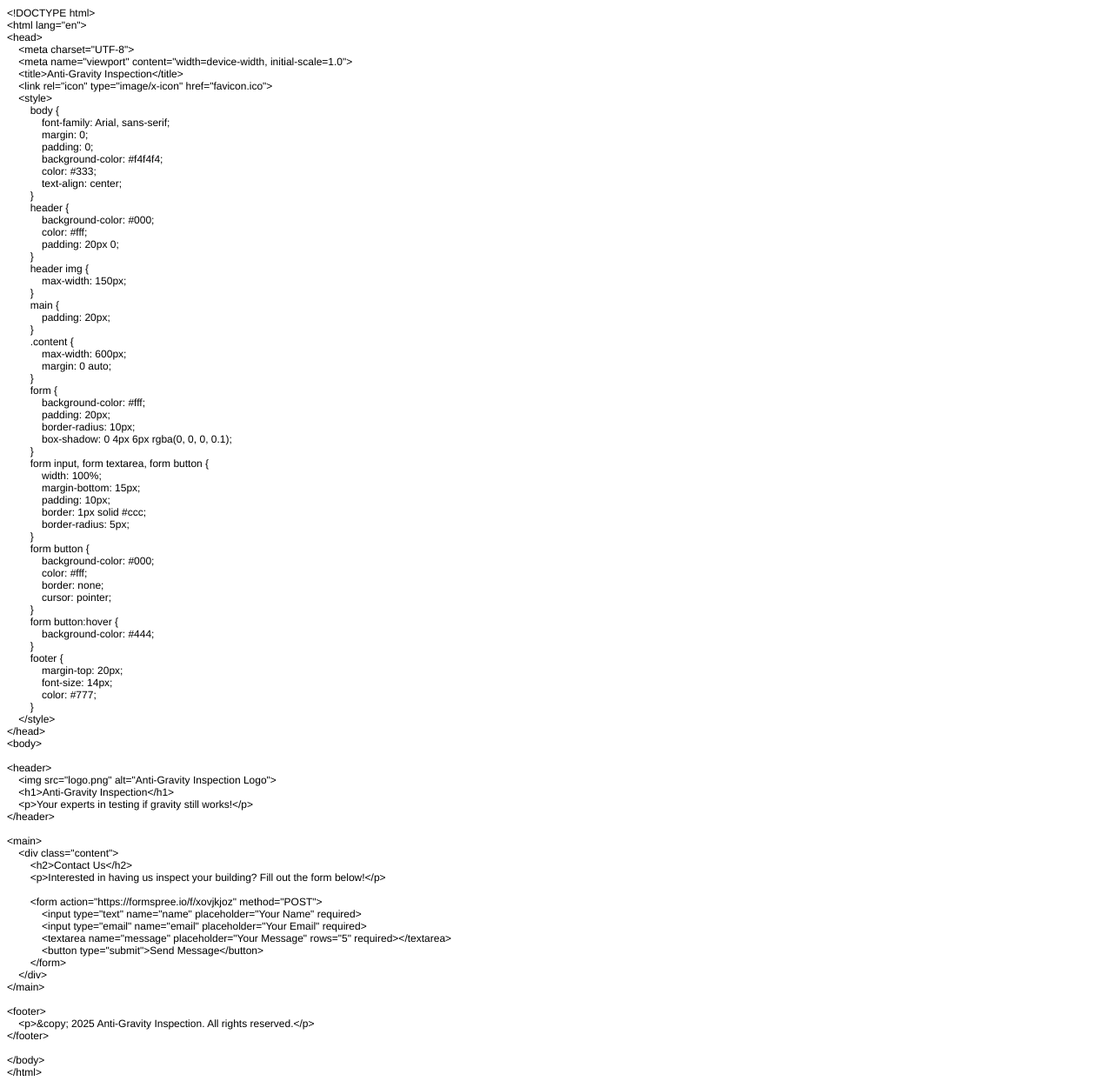
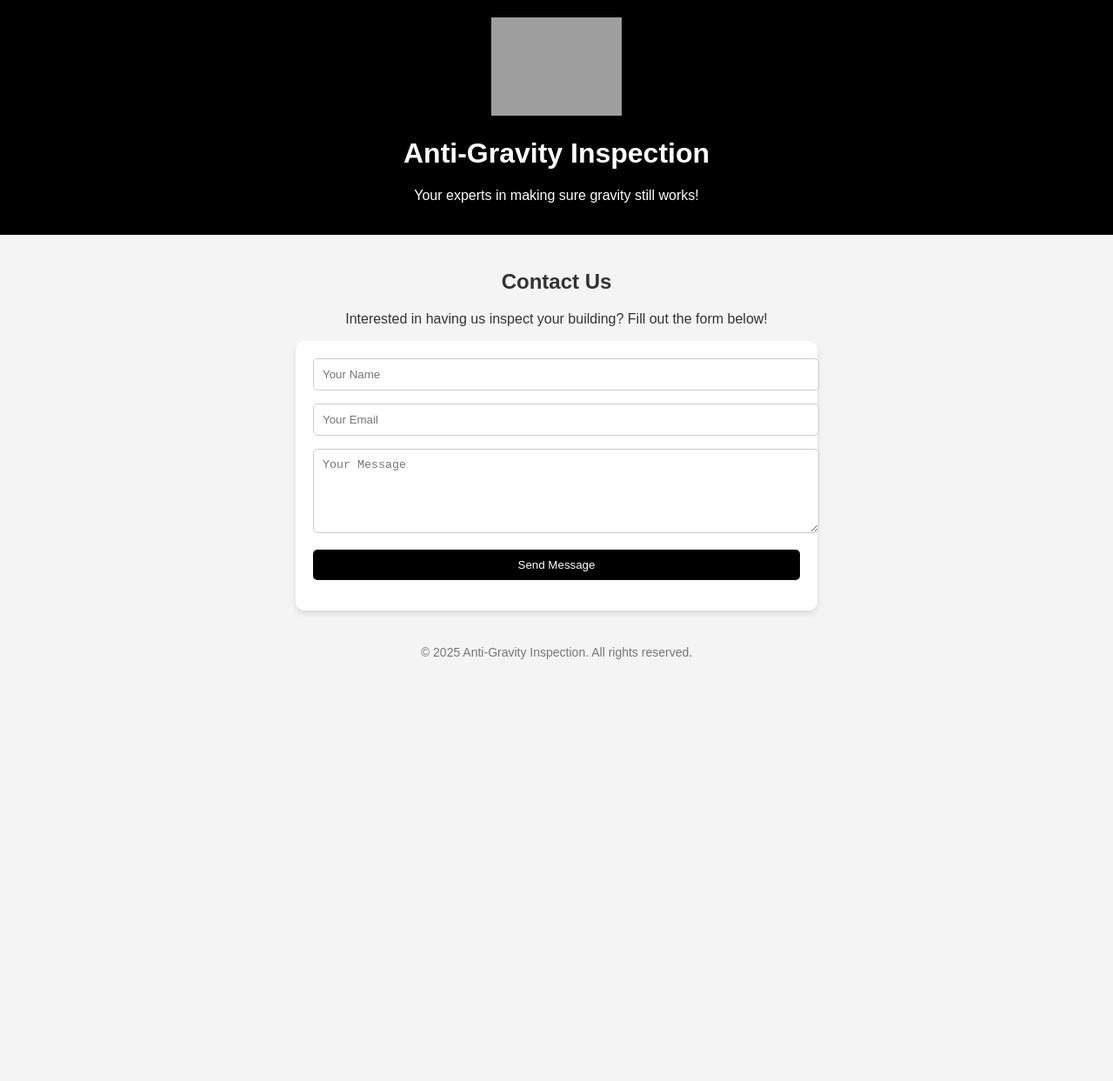
Before and after one commit to masonakcamara/antigravityinspection, a plain HTML site: page index.html in a window 1280 px wide. Shown: the whole page at 87% size. After the commit the page ends 800 px from the top, so only its background shows below. Drawn offline with Linux system fonts and the light colour scheme; grey boxes are pictures that could not be loaded.

Commit message:
Update index.html

```diff
--- a/index.html
+++ b/index.html
@@ -1,104 +1,175 @@
-<!DOCTYPE html PUBLIC "-//W3C//DTD HTML 4.01//EN" "http://www.w3.org/TR/html4/strict.dtd">
-<html>
+<!DOCTYPE html>
+
+<html lang="en">
+
 <head>
-  <meta http-equiv="Content-Type" content="text/html; charset=utf-8">
-  <meta http-equiv="Content-Style-Type" content="text/css">
-  <title></title>
-  <meta name="Generator" content="Cocoa HTML Writer">
-  <meta name="CocoaVersion" content="2487.5">
-  <style type="text/css">
-    p.p1 {margin: 0.0px 0.0px 0.0px 0.0px; font: 12.0px Helvetica}
-    p.p2 {margin: 0.0px 0.0px 0.0px 0.0px; font: 12.0px Helvetica; min-height: 14.0px}
-  </style>
+
+    <meta charset="UTF-8">
+
+    <meta name="viewport" content="width=device-width, initial-scale=1.0">
+
+    <title>Anti-Gravity Inspection</title>
+
+    <link rel="icon" type="image/x-icon" href="favicon.ico">
+
+    <style>
+
+        body {
+
+            font-family: Arial, sans-serif;
+
+            margin: 0;
+
+            padding: 0;
+
+            background-color: #f4f4f4;
+
+            color: #333;
+
+            text-align: center;
+
+        }
+
+        header {
+
+            background-color: #000;
+
+            color: #fff;
+
+            padding: 20px 0;
+
+        }
+
+        header img {
+
+            max-width: 150px;
+
+        }
+
+        main {
+
+            padding: 20px;
+
+        }
+
+        .content {
+
+            max-width: 600px;
+
+            margin: 0 auto;
+
+        }
+
+        form {
+
+            background-color: #fff;
+
+            padding: 20px;
+
+            border-radius: 10px;
+
+            box-shadow: 0 4px 6px rgba(0, 0, 0, 0.1);
+
+        }
+
+        form input, form textarea, form button {
+
+            width: 100%;
+
+            margin-bottom: 15px;
+
+            padding: 10px;
+
+            border: 1px solid #ccc;
+
+            border-radius: 5px;
+
+        }
+
+        form button {
+
+            background-color: #000;
+
+            color: #fff;
+
+            border: none;
+
+            cursor: pointer;
+
+        }
+
+        form button:hover {
+
+            background-color: #444;
+
+        }
+
+        footer {
+
+            margin-top: 20px;
+
+            font-size: 14px;
+
+            color: #777;
+
+        }
+
+    </style>
+
 </head>
+
 <body>
-<p class="p1">&lt;!DOCTYPE html&gt;</p>
-<p class="p1">&lt;html lang="en"&gt;</p>
-<p class="p1">&lt;head&gt;</p>
-<p class="p1"><span class="Apple-converted-space">    </span>&lt;meta charset="UTF-8"&gt;</p>
-<p class="p1"><span class="Apple-converted-space">    </span>&lt;meta name="viewport" content="width=device-width, initial-scale=1.0"&gt;</p>
-<p class="p1"><span class="Apple-converted-space">    </span>&lt;title&gt;Anti-Gravity Inspection&lt;/title&gt;</p>
-<p class="p1"><span class="Apple-converted-space">    </span>&lt;link rel="icon" type="image/x-icon" href="favicon.ico"&gt;</p>
-<p class="p1"><span class="Apple-converted-space">    </span>&lt;style&gt;</p>
-<p class="p1"><span class="Apple-converted-space">        </span>body {</p>
-<p class="p1"><span class="Apple-converted-space">            </span>font-family: Arial, sans-serif;</p>
-<p class="p1"><span class="Apple-converted-space">            </span>margin: 0;</p>
-<p class="p1"><span class="Apple-converted-space">            </span>padding: 0;</p>
-<p class="p1"><span class="Apple-converted-space">            </span>background-color: #f4f4f4;</p>
-<p class="p1"><span class="Apple-converted-space">            </span>color: #333;</p>
-<p class="p1"><span class="Apple-converted-space">            </span>text-align: center;</p>
-<p class="p1"><span class="Apple-converted-space">        </span>}</p>
-<p class="p1"><span class="Apple-converted-space">        </span>header {</p>
-<p class="p1"><span class="Apple-converted-space">            </span>background-color: #000;</p>
-<p class="p1"><span class="Apple-converted-space">            </span>color: #fff;</p>
-<p class="p1"><span class="Apple-converted-space">            </span>padding: 20px 0;</p>
-<p class="p1"><span class="Apple-converted-space">        </span>}</p>
-<p class="p1"><span class="Apple-converted-space">        </span>header img {</p>
-<p class="p1"><span class="Apple-converted-space">            </span>max-width: 150px;</p>
-<p class="p1"><span class="Apple-converted-space">        </span>}</p>
-<p class="p1"><span class="Apple-converted-space">        </span>main {</p>
-<p class="p1"><span class="Apple-converted-space">            </span>padding: 20px;</p>
-<p class="p1"><span class="Apple-converted-space">        </span>}</p>
-<p class="p1"><span class="Apple-converted-space">        </span>.content {</p>
-<p class="p1"><span class="Apple-converted-space">            </span>max-width: 600px;</p>
-<p class="p1"><span class="Apple-converted-space">            </span>margin: 0 auto;</p>
-<p class="p1"><span class="Apple-converted-space">        </span>}</p>
-<p class="p1"><span class="Apple-converted-space">        </span>form {</p>
-<p class="p1"><span class="Apple-converted-space">            </span>background-color: #fff;</p>
-<p class="p1"><span class="Apple-converted-space">            </span>padding: 20px;</p>
-<p class="p1"><span class="Apple-converted-space">            </span>border-radius: 10px;</p>
-<p class="p1"><span class="Apple-converted-space">            </span>box-shadow: 0 4px 6px rgba(0, 0, 0, 0.1);</p>
-<p class="p1"><span class="Apple-converted-space">        </span>}</p>
-<p class="p1"><span class="Apple-converted-space">        </span>form input, form textarea, form button {</p>
-<p class="p1"><span class="Apple-converted-space">            </span>width: 100%;</p>
-<p class="p1"><span class="Apple-converted-space">            </span>margin-bottom: 15px;</p>
-<p class="p1"><span class="Apple-converted-space">            </span>padding: 10px;</p>
-<p class="p1"><span class="Apple-converted-space">            </span>border: 1px solid #ccc;</p>
-<p class="p1"><span class="Apple-converted-space">            </span>border-radius: 5px;</p>
-<p class="p1"><span class="Apple-converted-space">        </span>}</p>
-<p class="p1"><span class="Apple-converted-space">        </span>form button {</p>
-<p class="p1"><span class="Apple-converted-space">            </span>background-color: #000;</p>
-<p class="p1"><span class="Apple-converted-space">            </span>color: #fff;</p>
-<p class="p1"><span class="Apple-converted-space">            </span>border: none;</p>
-<p class="p1"><span class="Apple-converted-space">            </span>cursor: pointer;</p>
-<p class="p1"><span class="Apple-converted-space">        </span>}</p>
-<p class="p1"><span class="Apple-converted-space">        </span>form button:hover {</p>
-<p class="p1"><span class="Apple-converted-space">            </span>background-color: #444;</p>
-<p class="p1"><span class="Apple-converted-space">        </span>}</p>
-<p class="p1"><span class="Apple-converted-space">        </span>footer {</p>
-<p class="p1"><span class="Apple-converted-space">            </span>margin-top: 20px;</p>
-<p class="p1"><span class="Apple-converted-space">            </span>font-size: 14px;</p>
-<p class="p1"><span class="Apple-converted-space">            </span>color: #777;</p>
-<p class="p1"><span class="Apple-converted-space">        </span>}</p>
-<p class="p1"><span class="Apple-converted-space">    </span>&lt;/style&gt;</p>
-<p class="p1">&lt;/head&gt;</p>
-<p class="p1">&lt;body&gt;</p>
-<p class="p2"><br></p>
-<p class="p1">&lt;header&gt;</p>
-<p class="p1"><span class="Apple-converted-space">    </span>&lt;img src="logo.png" alt="Anti-Gravity Inspection Logo"&gt;</p>
-<p class="p1"><span class="Apple-converted-space">    </span>&lt;h1&gt;Anti-Gravity Inspection&lt;/h1&gt;</p>
-<p class="p1"><span class="Apple-converted-space">    </span>&lt;p&gt;Your experts in testing if gravity still works!&lt;/p&gt;</p>
-<p class="p1">&lt;/header&gt;</p>
-<p class="p2"><br></p>
-<p class="p1">&lt;main&gt;</p>
-<p class="p1"><span class="Apple-converted-space">    </span>&lt;div class="content"&gt;</p>
-<p class="p1"><span class="Apple-converted-space">        </span>&lt;h2&gt;Contact Us&lt;/h2&gt;</p>
-<p class="p1"><span class="Apple-converted-space">        </span>&lt;p&gt;Interested in having us inspect your building? Fill out the form below!&lt;/p&gt;</p>
-<p class="p2"><br></p>
-<p class="p1"><span class="Apple-converted-space">        </span>&lt;form action="https://formspree.io/f/xovjkjoz" method="POST"&gt;</p>
-<p class="p1"><span class="Apple-converted-space">            </span>&lt;input type="text" name="name" placeholder="Your Name" required&gt;</p>
-<p class="p1"><span class="Apple-converted-space">            </span>&lt;input type="email" name="email" placeholder="Your Email" required&gt;</p>
-<p class="p1"><span class="Apple-converted-space">            </span>&lt;textarea name="message" placeholder="Your Message" rows="5" required&gt;&lt;/textarea&gt;</p>
-<p class="p1"><span class="Apple-converted-space">            </span>&lt;button type="submit"&gt;Send Message&lt;/button&gt;</p>
-<p class="p1"><span class="Apple-converted-space">        </span>&lt;/form&gt;</p>
-<p class="p1"><span class="Apple-converted-space">    </span>&lt;/div&gt;</p>
-<p class="p1">&lt;/main&gt;</p>
-<p class="p2"><br></p>
-<p class="p1">&lt;footer&gt;</p>
-<p class="p1"><span class="Apple-converted-space">    </span>&lt;p&gt;&amp;copy; 2025 Anti-Gravity Inspection. All rights reserved.&lt;/p&gt;</p>
-<p class="p1">&lt;/footer&gt;</p>
-<p class="p2"><br></p>
-<p class="p1">&lt;/body&gt;</p>
-<p class="p1">&lt;/html&gt;</p>
+
+
+
+<header>
+
+    <img src="logo.png" alt="Anti-Gravity Inspection Logo">
+
+    <h1>Anti-Gravity Inspection</h1>
+
+    <p>Your experts in making sure gravity still works!</p>
+
+</header>
+
+
+
+<main>
+
+    <div class="content">
+
+        <h2>Contact Us</h2>
+
+        <p>Interested in having us inspect your building? Fill out the form below!</p>
+
+
+
+        <form action="https://formspree.io/f/xovjkjoz" method="POST">
+
+            <input type="text" name="name" placeholder="Your Name" required>
+
+            <input type="email" name="email" placeholder="Your Email" required>
+
+            <textarea name="message" placeholder="Your Message" rows="5" required></textarea>
+
+            <button type="submit">Send Message</button>
+
+        </form>
+
+    </div>
+
+</main>
+
+
+
+<footer>
+
+    <p>&copy; 2025 Anti-Gravity Inspection. All rights reserved.</p>
+
+</footer>
+
+
+
 </body>
+
 </html>
```
